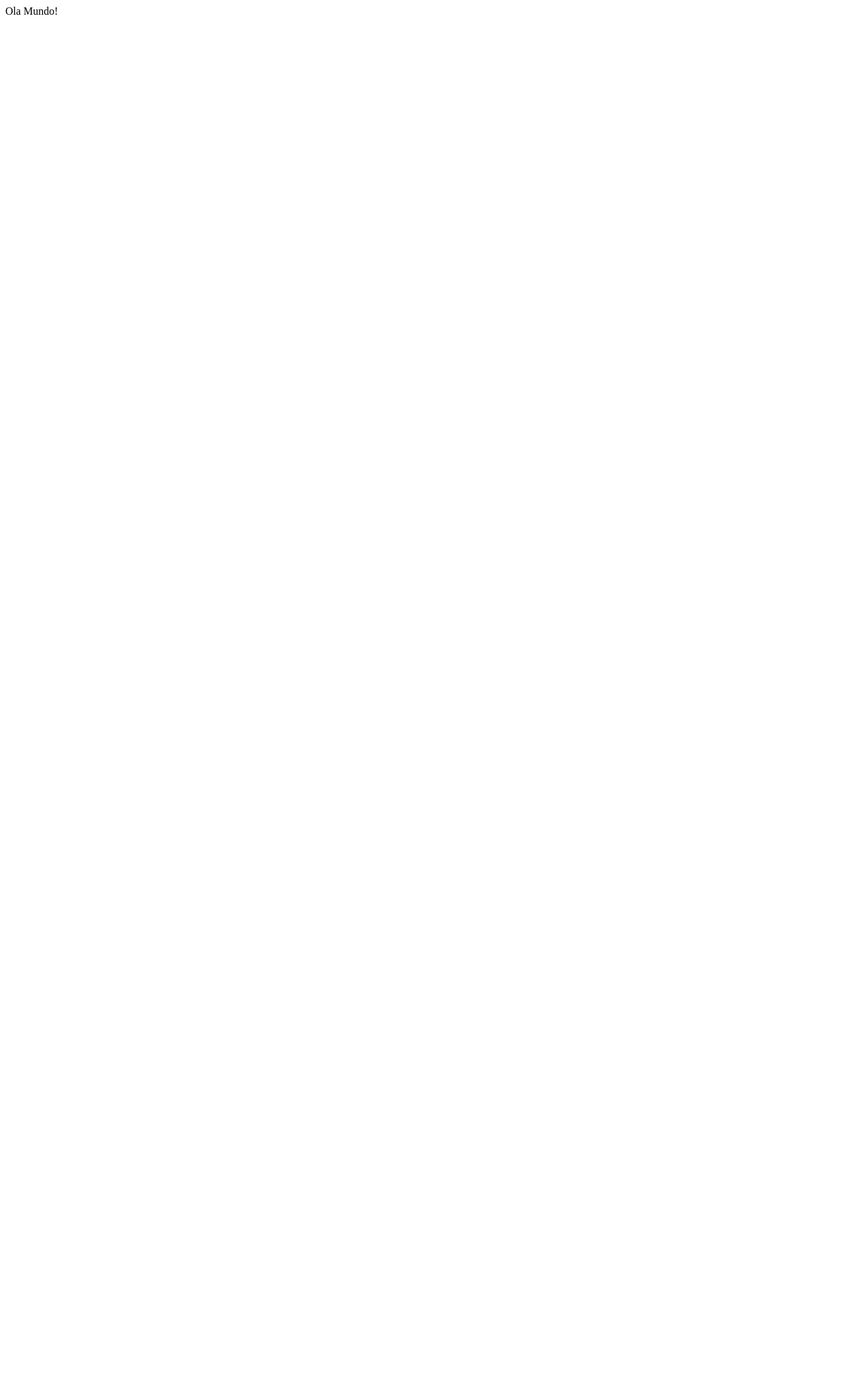
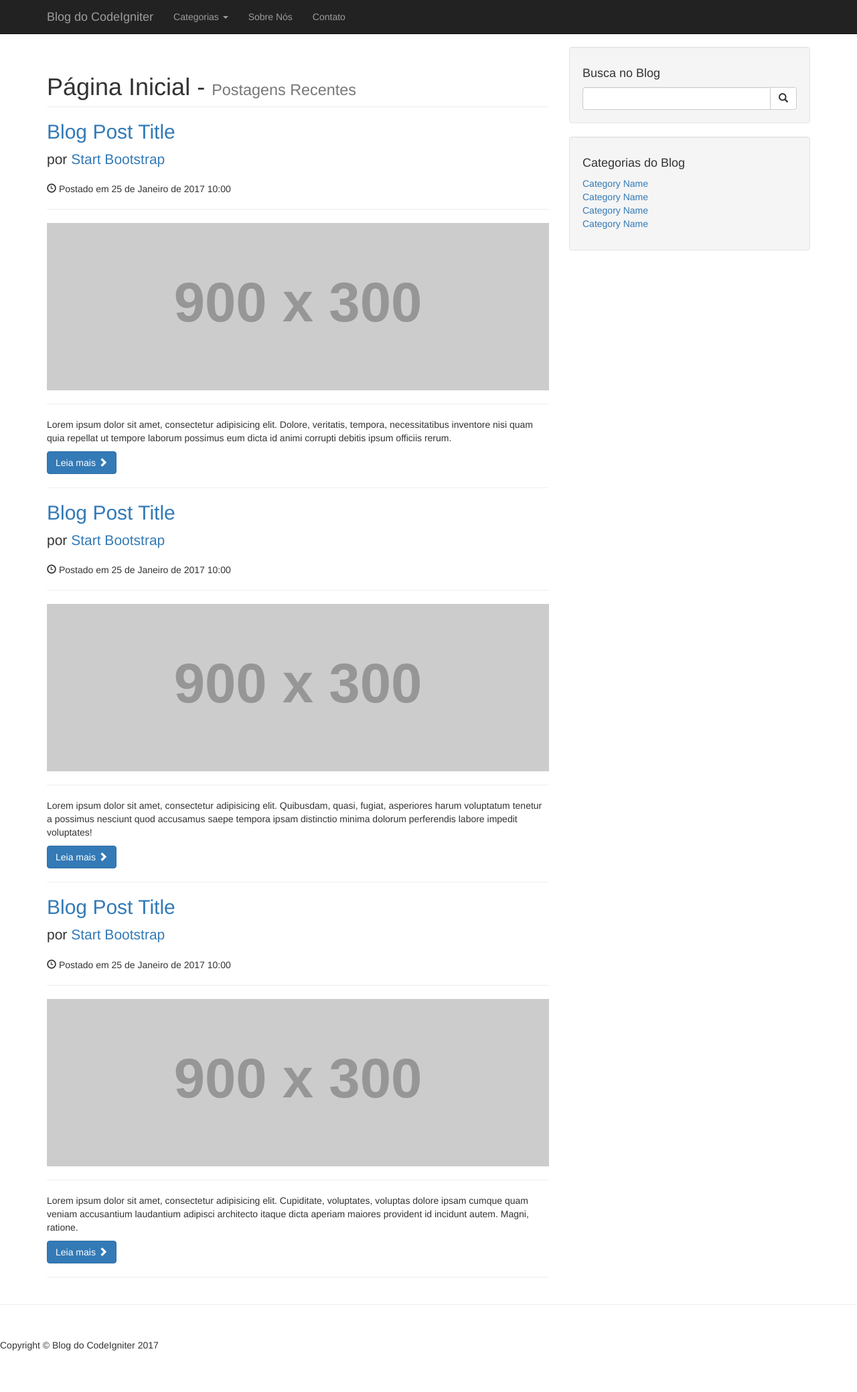
Before and after one commit to hercules-lima/udemycodeigniter3, a CodeIgniter app: page /udemy/ in a window 1280 px wide. Before the commit the page is almost empty. Shown: the whole page at 67% size. Before the commit the page ends 22 px from the top, so only its background shows below. Run offline with CodeIgniter, Linux system fonts and the light colour scheme; grey boxes labelled with a size stand in for pictures from a placeholder-image service; some libraries are stand-ins or nearby versions.

Commit message:
16. Modelando as view da Home

```diff
--- a/application/config/routes.php
+++ b/application/config/routes.php
@@ -49,6 +49,6 @@ defined('BASEPATH') OR exit('No direct script access allowed');
 | Examples:	my-controller/index	-> my_controller/index
 |		my-controller/my-method	-> my_controller/my_method
 */
-$route['default_controller'] = 'olamundo';
+$route['default_controller'] = 'home';
 $route['404_override'] = '';
 $route['translate_uri_dashes'] = FALSE;
--- /dev/null
+++ b/application/controllers/Home.php
@@ -0,0 +1,19 @@
+<?php
+defined('BASEPATH') OR exit('No direct script access allowed');
+
+class Home extends CI_Controller {
+
+	public function __construct(){
+		parent::__construct();
+	}
+
+	public function index()
+	{
+		$this->load->view('frontend/template/html-header');
+		$this->load->view('frontend/template/header');
+		$this->load->view('frontend/home');
+		$this->load->view('frontend/template/aside');
+		$this->load->view('frontend/template/footer');
+		$this->load->view('frontend/template/html-footer');
+	}
+}
--- a/application/views/backend/template/html-header.php
+++ b/application/views/backend/template/html-header.php
@@ -12,13 +12,13 @@
     <title>Painel Administrativo</title>
 
     <!-- Bootstrap Core CSS -->
-    <link href="<?php base_url('assets/backend/css/bootstrap.min.css') ?>" rel="stylesheet">
+    <link href="<?php echo base_url('assets/backend/css/bootstrap.min.css') ?>" rel="stylesheet">
 
     <!-- Custom CSS -->
-    <link href="<?php base_url('assets/backend/css/sb-admin-2.min.css') ?>" rel="stylesheet">
+    <link href="<?php echo base_url('assets/backend/css/sb-admin-2.min.css') ?>" rel="stylesheet">
 
     <!-- Custom Fonts -->
-    <link href="<?php base_url('assets/backend/css/font-awesome/css/font-awesome.min.css') ?>" rel="stylesheet" type="text/css">
+    <link href="<?php echo base_url('assets/backend/css/font-awesome/css/font-awesome.min.css') ?>" rel="stylesheet" type="text/css">
 
 
     <!-- HTML5 Shim and Respond.js IE8 support of HTML5 elements and media queries -->
--- /dev/null
+++ b/application/views/frontend/home.php
@@ -0,0 +1,62 @@
+<!-- Page Content -->
+    <div class="container">
+
+        <div class="row">
+
+            <!-- Blog Entries Column -->
+            <div class="col-md-8">
+
+                <h1 class="page-header">
+                    Página Inicial -
+                    <small>Postagens Recentes</small>
+                </h1>
+
+                <!-- First Blog Post -->
+                <h2>
+                    <a href="#">Blog Post Title</a>
+                </h2>
+                <p class="lead">
+                    por <a href="index.php">Start Bootstrap</a>
+                </p>
+                <p><span class="glyphicon glyphicon-time"></span> Postado em 25 de Janeiro de 2017 10:00</p>
+                <hr>
+                <img class="img-responsive" src="http://placehold.it/900x300" alt="">
+                <hr>
+                <p>Lorem ipsum dolor sit amet, consectetur adipisicing elit. Dolore, veritatis, tempora, necessitatibus inventore nisi quam quia repellat ut tempore laborum possimus eum dicta id animi corrupti debitis ipsum officiis rerum.</p>
+                <a class="btn btn-primary" href="#">Leia mais <span class="glyphicon glyphicon-chevron-right"></span></a>
+
+                <hr>
+
+                <!-- Second Blog Post -->
+                <h2>
+                    <a href="#">Blog Post Title</a>
+                </h2>
+                <p class="lead">
+                    por <a href="index.php">Start Bootstrap</a>
+                </p>
+                <p><span class="glyphicon glyphicon-time"></span> Postado em 25 de Janeiro de 2017 10:00</p>
+                <hr>
+                <img class="img-responsive" src="http://placehold.it/900x300" alt="">
+                <hr>
+                <p>Lorem ipsum dolor sit amet, consectetur adipisicing elit. Quibusdam, quasi, fugiat, asperiores harum voluptatum tenetur a possimus nesciunt quod accusamus saepe tempora ipsam distinctio minima dolorum perferendis labore impedit voluptates!</p>
+                <a class="btn btn-primary" href="#">Leia mais <span class="glyphicon glyphicon-chevron-right"></span></a>
+
+                <hr>
+
+                <!-- Third Blog Post -->
+                <h2>
+                    <a href="#">Blog Post Title</a>
+                </h2>
+                <p class="lead">
+                    por <a href="index.php">Start Bootstrap</a>
+                </p>
+                <p><span class="glyphicon glyphicon-time"></span> Postado em 25 de Janeiro de 2017 10:00</p>
+                <hr>
+                <img class="img-responsive" src="http://placehold.it/900x300" alt="">
+                <hr>
+                <p>Lorem ipsum dolor sit amet, consectetur adipisicing elit. Cupiditate, voluptates, voluptas dolore ipsam cumque quam veniam accusantium laudantium adipisci architecto itaque dicta aperiam maiores provident id incidunt autem. Magni, ratione.</p>
+                <a class="btn btn-primary" href="#">Leia mais <span class="glyphicon glyphicon-chevron-right"></span></a>
+
+                <hr>
+
+            </div>
--- a/application/views/frontend/template/aside.php
+++ b/application/views/frontend/template/aside.php
@@ -1,4 +1,4 @@
-            <!-- Blog Sidebar Widgets Column -->
+ <!-- Blog Sidebar Widgets Column -->
             <div class="col-md-4">
 
                 <!-- Blog Search Well -->
--- a/application/views/frontend/template/footer.php
+++ b/application/views/frontend/template/footer.php
@@ -1,4 +1,6 @@
-</div>
+    </div>
+
+        </div>
         <!-- /.row -->
 
         <hr>
--- a/application/views/frontend/template/header.php
+++ b/application/views/frontend/template/header.php
@@ -1,4 +1,5 @@
- <!-- Navigation -->
+
+    <!-- Navigation -->
     <nav class="navbar navbar-inverse navbar-fixed-top" role="navigation">
         <div class="container">
             <!-- Brand and toggle get grouped for better mobile display -->
--- a/application/views/frontend/template/html-footer.php
+++ b/application/views/frontend/template/html-footer.php
@@ -1,8 +1,8 @@
     <!-- jQuery -->
-    <script src="<?php base_url('assets/frontend/js/jquery.js') ?>"></script>
+    <script src="<?php echo base_url('assets/frontend/js/jquery.js') ?>"></script>
 
     <!-- Bootstrap Core JavaScript -->
-    <script src="<?php base_url('assets/frontend/js/bootstrap.min.js') ?>"></script>
+    <script src="<?php echo base_url('assets/frontend/js/bootstrap.min.js') ?>"></script>
 
 </body>
 
--- a/application/views/frontend/template/html-header.php
+++ b/application/views/frontend/template/html-header.php
@@ -12,13 +12,13 @@
     <title>Blog Home</title>
 
     <!-- Bootstrap Core CSS -->
-    <link href="<?php base_url('assets/frontend/css/bootstrap.min.css') ?>" rel="stylesheet">
+    <link href="<?php echo base_url('assets/frontend/css/bootstrap.min.css') ?>" rel="stylesheet">
 
     <!-- Custom CSS -->
-    <link href="<?php base_url('assets/frontend/css/blog.css') ?>" rel="stylesheet">
+    <link href="<?php echo base_url('assets/frontend/css/blog.css') ?>" rel="stylesheet">
 
         <!-- Custom Fonts -->
-    <link href="<?php base_url('assets/frontend/css/font-awesome/css/font-awesome.min.css') ?>" rel="stylesheet" type="text/css">
+    <link href="<?php echo base_url('assets/frontend/css/font-awesome/css/font-awesome.min.css') ?>" rel="stylesheet" type="text/css">
 
     <!-- HTML5 Shim and Respond.js IE8 support of HTML5 elements and media queries -->
     <!-- WARNING: Respond.js doesn't work if you view the page via file:// -->
@@ -28,5 +28,4 @@
     <![endif]-->
 
 </head>
-
 <body>
--- a/application/views/olamundo.php
+++ b/application/views/olamundo.php
@@ -1,9 +1,9 @@
 <!DOCTYPE html>
 <html>
 <head>
-	<title><?php echo $mensagem ?></title>
+	<title> <?php echo $mensagem ?></title>
 </head>
 <body>
-	<?php echo $mensagem ?>
+	<h1><?php echo $mensagem ?></h1>
 </body>
 </html>
```
Also changed, not shown: application/views/backend/template/html-footer.php (+6 -4 lines), application/views/backend/template/template.php (line endings or trailing spaces).
